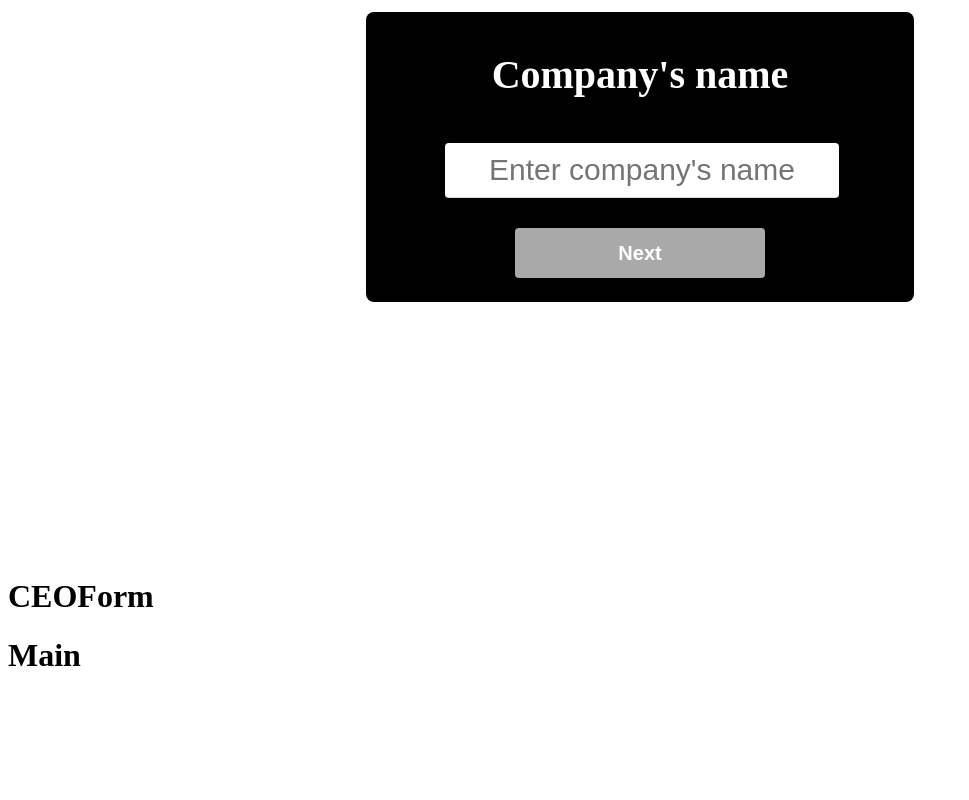
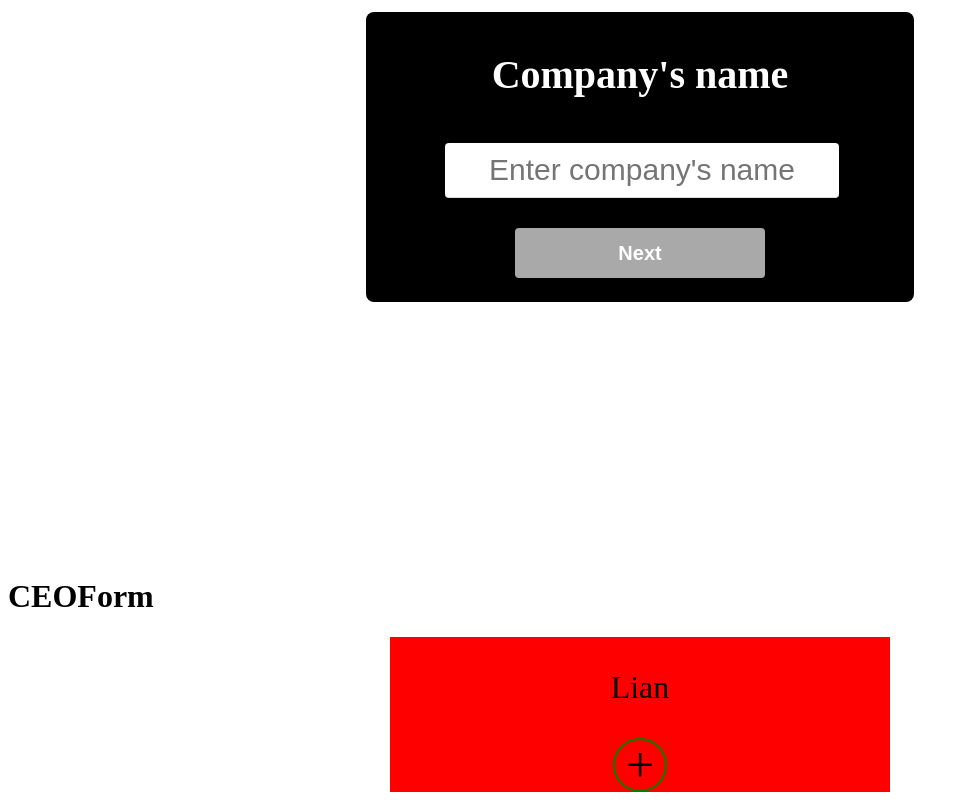
Before and after one commit to valevassallo/organization-chart, a React (Create React App) app: page / in a window 1280 px wide. Shown: the part 251-1051 px from the top of the page, without its empty margins (0-969 px from the left). Before the commit the page ends 946 px from the top, so only its background shows below. Built offline with nearby package versions, Linux system fonts and the light colour scheme.

Commit message:
Add component

```diff
--- /dev/null
+++ b/src/components/ColaboratorBox.js
@@ -0,0 +1,49 @@
+import React from "react";
+import styled from "@emotion/styled";
+
+function ColaboratorBox({ name }) {
+  const Container = styled.div`
+    width: 100%;
+    display: flex;
+    justify-content: center;
+  `;
+
+  const Box = styled.div`
+    background-color: red;
+    display: flex;
+    justify-content: center;
+    align-items: center;
+    flex-direction: column;
+    width: 500px;
+  `;
+
+  const ColaboratorName = styled.p`
+    font-size: 2em;
+  `;
+
+  const AddButton = styled.div`
+    border: 2px solid green;
+    border-radius: 50%;
+    width: 50px;
+    height: 50px;
+    font-size: 50px;
+    display: flex;
+    justify-content: center;
+    align-items: center;
+  `;
+
+  function handleClick() {
+    console.log(name); // Agregar funcionalidad para abrir el formulario
+  }
+
+  return (
+    <Container>
+      <Box>
+        <ColaboratorName>{name}</ColaboratorName>
+        <AddButton onClick={handleClick}>+</AddButton>
+      </Box>
+    </Container>
+  );
+}
+
+export default ColaboratorBox;
--- a/src/components/Main.js
+++ b/src/components/Main.js
@@ -1,7 +1,12 @@
 import React from "react";
+import ColaboratorBox from "./ColaboratorBox";
 
 function Main() {
-  return <h1>Main</h1>;
+  return (
+    <>
+      <ColaboratorBox name="Lian" />
+    </>
+  );
 }
 
 export default Main;
```
